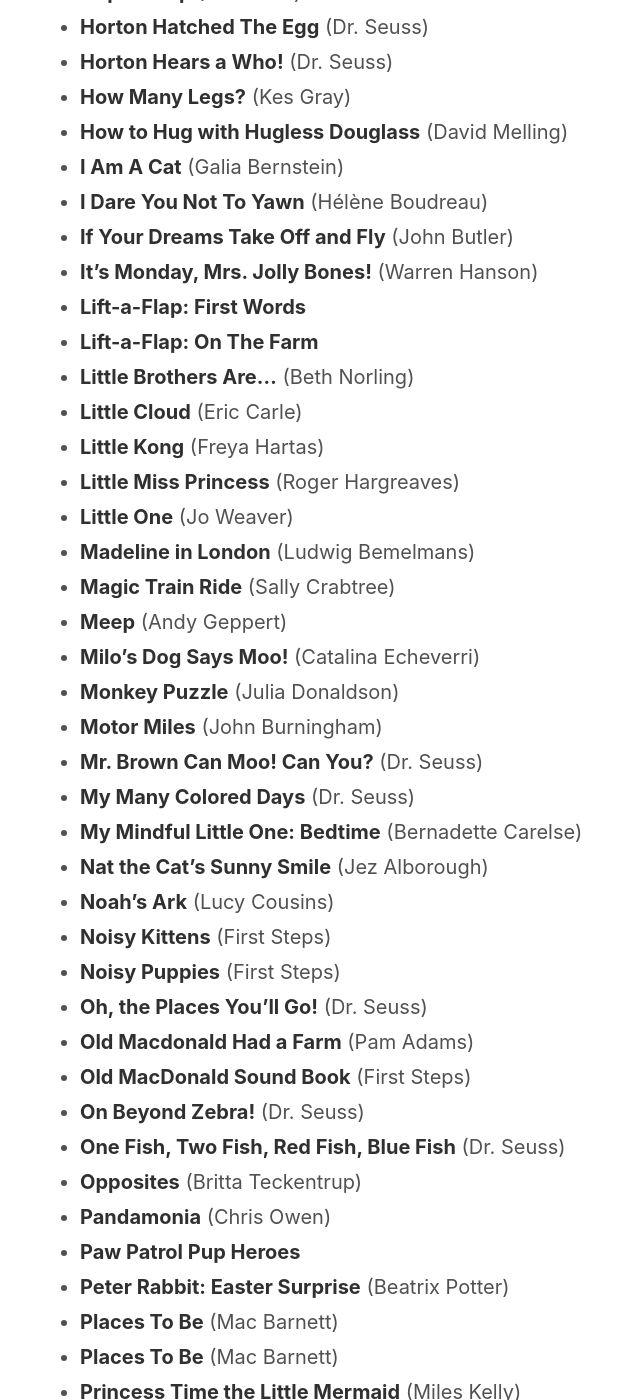
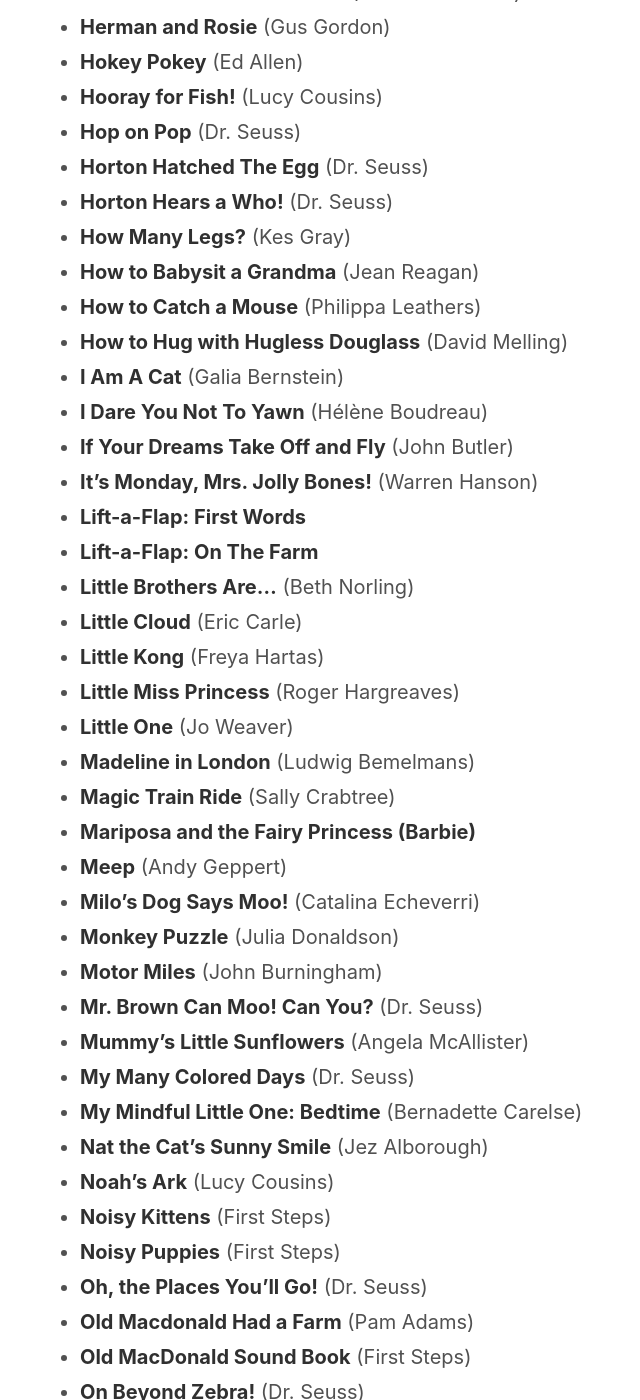
Before and after one commit to teejayen/teejayen.github.io, a Jekyll site: the page built from kidsbooks.md, in a window 1280 px wide and 1400 px high, scrolled down 2012 px. Shown: the whole window, without its empty margins (250-890 px from the left). Built offline with Jekyll 4.4.1, drawn with Linux system fonts in a browser that asks for light colours; some of the changed text lies outside the part shown.

Commit message:
couple more additions for A

```diff
--- a/kidsbooks.md
+++ b/kidsbooks.md
@@ -14,15 +14,18 @@
 
 ## A - 2018
 
+- **A Box of Socks** (Amanda Brandon)
 - **A Fairy Ballet** (Daily Meadows)
 - **Adventures with Daddy** (Cathy Kearse)
 - **All The Awake Animals Are Almost Asleep** (Crescent Dragonwagon)
 - **Animal Friends** (Jane Werner Watson)
 - **Anna Hibiscus' Song** (Atinuke)
 - **Barbie: The Princess & The Popstar**
+- **Bedtime for Tiny Mouse** (Chae Strathie)
 - **Beep! Beep! Go to Sleep!** (Todd Tarpley)
 - **Bella Loves Bunny** (David M. McPhail)
 - **Buddy Loses a Tooth** (Grosset & Dunlap)
+- **Butterfly Counting** (Jerry Pallotta)
 - **Chocolate Cake** (Michael Rosen)
 - **Disney Pixar Movie Collection: Aladdin**
 - **Disney Pixar Movie Collection: Finding Dory**
@@ -42,6 +45,7 @@
 - **Draw Me a Star** (Eric Carle)
 - **Duck! Rabbit!** (Amy Krouse Rosenthal)
 - **Ella The Elegant Elephant** (Carmela D'Amico and Steven D'Amico)
+- **Elmer and the Whales** (David McKee)
 - **Feathers and Hair, What Animals Wear** (Jennifer Ward)
 - **First 100 Animals** (Roger Priddy)
 - **Fish Out of Water** (Helen Palmer)
@@ -60,6 +64,8 @@
 - **Horton Hatched The Egg** (Dr. Seuss)
 - **Horton Hears a Who!** (Dr. Seuss)
 - **How Many Legs?** (Kes Gray)
+- **How to Babysit a Grandma** (Jean Reagan)
+- **How to Catch a Mouse** (Philippa Leathers)
 - **How to Hug with Hugless Douglass** (David Melling)
 - **I Am A Cat** (Galia Bernstein)
 - **I Dare You Not To Yawn** (Hélène Boudreau)
@@ -74,11 +80,13 @@
 - **Little One** (Jo Weaver)
 - **Madeline in London** (Ludwig Bemelmans)
 - **Magic Train Ride** (Sally Crabtree)
+- **Mariposa and the Fairy Princess (Barbie)**
 - **Meep** (Andy Geppert)
 - **Milo's Dog Says Moo!** (Catalina Echeverri)
 - **Monkey Puzzle** (Julia Donaldson)
 - **Motor Miles** (John Burningham)
 - **Mr. Brown Can Moo! Can You?** (Dr. Seuss)
+- **Mummy's Little Sunflowers** (Angela McAllister)
 - **My Many Colored Days** (Dr. Seuss)
 - **My Mindful Little One: Bedtime** (Bernadette Carelse)
 - **Nat the Cat's Sunny Smile** (Jez Alborough)
```
